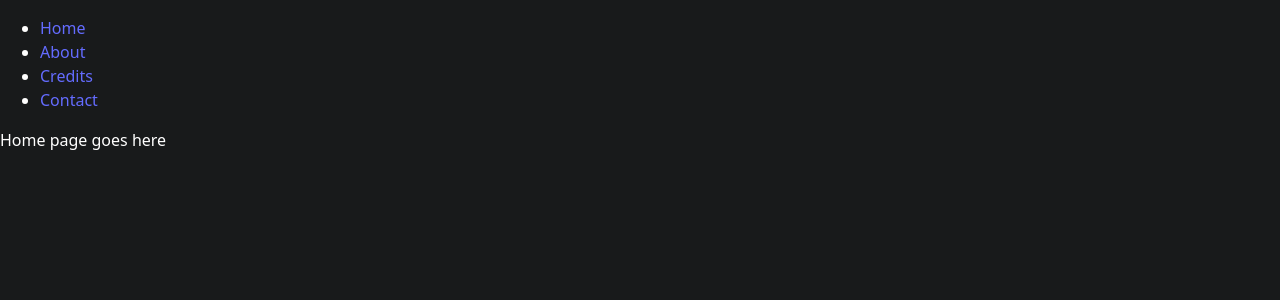
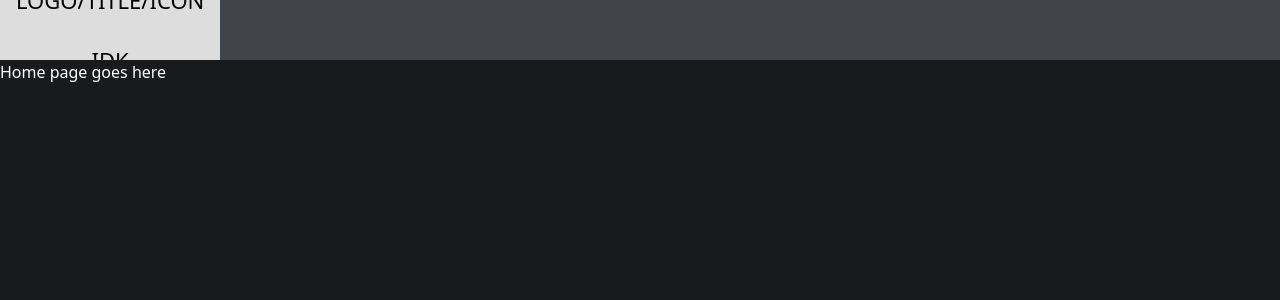
Before and after one commit to blinkatl/CSC-131-Project, a React (Vite) app in the folder frontend/: page / in a window 1280 px wide. Shown: the top 300 px of the page. Built offline with nearby package versions, Linux system fonts and the light colour scheme.

Commit message:
Add navbar

```diff
--- a/frontend/src/App.css
+++ b/frontend/src/App.css
@@ -4,3 +4,32 @@
   background-color: #181a1b;
   color: white;
 }
+
+.navbar {
+  background-color: rgb(65, 68, 73);
+  overflow: hidden;
+  display: flex;
+  justify-content: space-evenly;
+  gap: 1200px;
+  height: 60px;
+  align-items: center;
+}
+
+.navbar a {
+  float: left;
+  color: #f2f2f2;
+  text-align: center;
+  padding: 14px 16px;
+  text-decoration: none;
+  font-size: 17px;
+  line-height: 60px;
+}
+
+.navbar a:hover {
+  background-color: #ddd;
+  color: black;
+}
+
+#logo {
+  font-size: 22px;
+}
--- a/frontend/src/App.jsx
+++ b/frontend/src/App.jsx
@@ -11,20 +11,17 @@ function App() {
   return (
     <Router>
       <nav>
-        <ul>
-          <li>
+        <div class="navbar">
+          <div class="left-navbar">
+            <Link id="logo" to="/">LOGO/TITLE/ICON IDK</Link>
+          </div>
+          <div class="right-navbar">
             <Link to="/">Home</Link>
-          </li>
-          <li>
             <Link to="/about">About</Link>
-          </li>
-          <li>
             <Link to="/credits">Credits</Link>
-          </li>
-          <li>
-            <Link to="/contact">Contact</Link>
-          </li>
-        </ul>
+            <Link to="/about">Contact</Link>
+          </div>
+        </div>
       </nav>
 
       <Routes>
```
